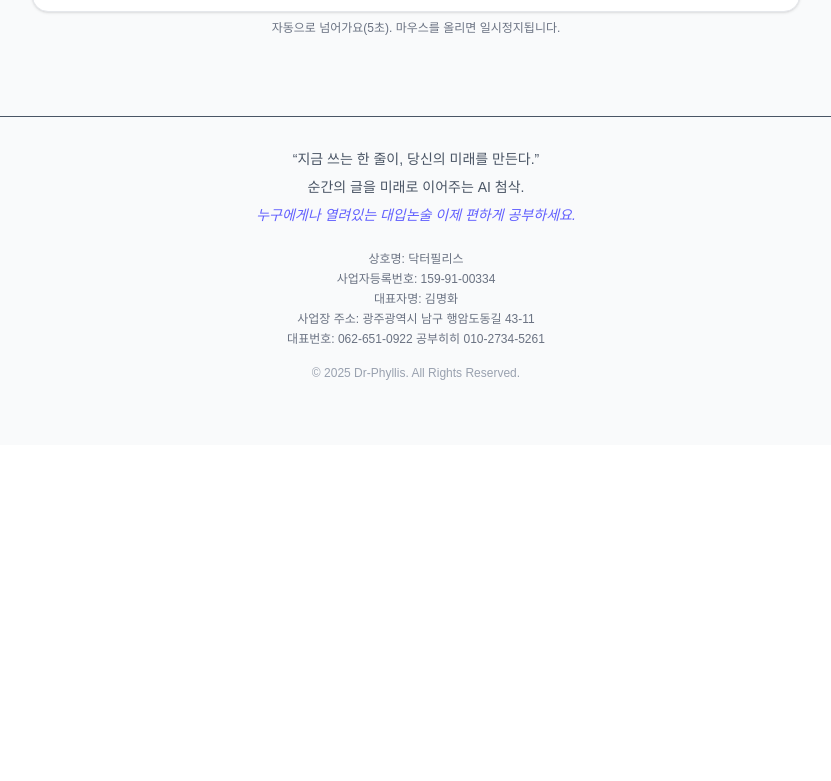
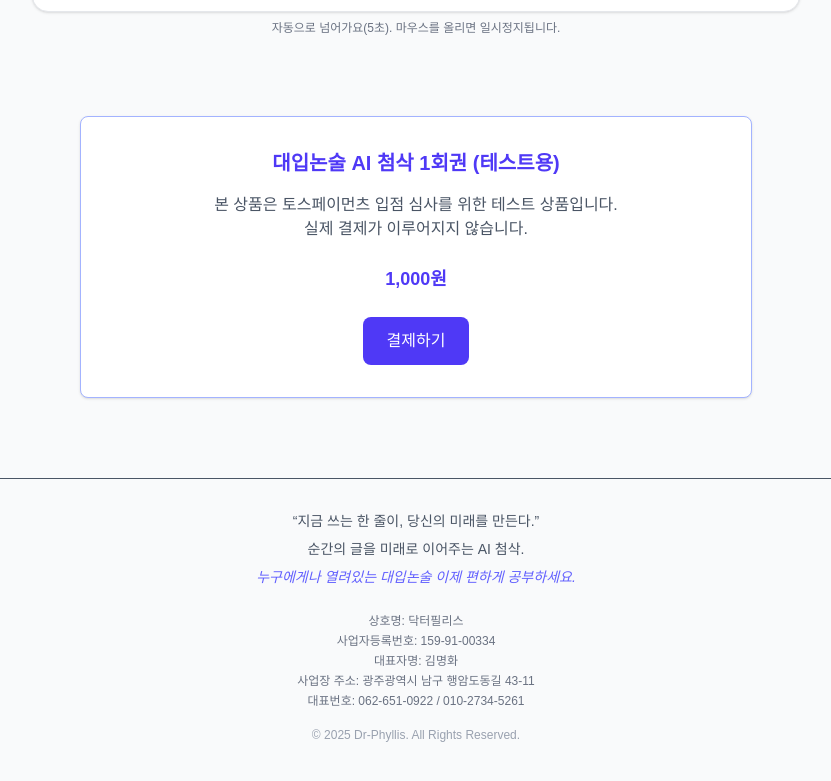
Before and after one commit to SHTH-AGI-LAB/shth-essay, a Next.js app: page / in a window 1280 px wide. Shown: the part 1295-2076 px from the top of the page, without its empty margins (224-1055 px from the left). Before the commit the page ends 1740 px from the top, so only its background shows below. Built offline with nearby package versions, Linux system fonts and the light colour scheme; no server answers.

Commit message:
feat: add Toss PayButton and test product section

```diff
--- a/src/app/page.tsx
+++ b/src/app/page.tsx
@@ -1,7 +1,8 @@
 // app/page.tsx
 import Link from "next/link";
-import Image from "next/image"; // ✅ next/image 추가
+import Image from "next/image";
 import Testimonials from "@/components/Testimonials";
+import PayButton from "@/components/PayButton";
 
 const UNIVERSITIES = [
   { name: "가톨릭대", slug: "catholic" },
@@ -64,6 +65,28 @@ export default function Home() {
         {/* 후기 슬라이드 */}
         <Testimonials />
 
+        {/* 테스트 상품 (토스 심사용) */}
+        <section className="mt-20 max-w-2xl mx-auto rounded-lg bg-white shadow p-8 text-center border border-indigo-300">
+          <h2 className="text-xl font-bold text-gray-900 mb-4 text-indigo-600">
+            대입논술 AI 첨삭 1회권 (테스트용)
+          </h2>
+          <p className="text-gray-600 mb-6">
+            본 상품은 토스페이먼츠 입점 심사를 위한 테스트 상품입니다.<br />
+            실제 결제가 이루어지지 않습니다.
+          </p>
+
+          {/* 가격 표시 */}
+          <div className="text-lg font-semibold text-indigo-600 mb-6">
+            1,000원
+          </div>
+
+          {/* 결제 버튼 */}
+          <PayButton
+            amount={1000}
+            orderName="대입논술 AI 첨삭 1회권 (테스트)"
+          />
+        </section>
+
         {/* 푸터 */}
         <footer className="mt-20 border-t pt-8 text-center text-gray-600 text-sm">
           <p className="mb-2">
@@ -82,14 +105,13 @@ export default function Home() {
             <p>사업자등록번호: 159-91-00334</p>
             <p>대표자명: 김명화</p>
             <p>사업장 주소: 광주광역시 남구 행암도동길 43-11</p>
-    <p>대표번호: 062-651-0922 공부히히 010-2734-5261</p>
+            <p>대표번호: 062-651-0922 / 010-2734-5261</p>
           </div>
 
           <div className="mt-4 text-xs text-gray-400">
             © 2025 Dr-Phyllis. All Rights Reserved.
           </div>
         </footer>
-
       </div>
     </main>
   );
--- /dev/null
+++ b/src/components/PayButton.tsx
@@ -0,0 +1,34 @@
+"use client";
+import { loadTossPayments } from "@tosspayments/payment-sdk";
+
+type Props = {
+  amount: number;
+  orderName: string;
+};
+
+export default function PayButton({ amount, orderName }: Props) {
+  const onClick = async () => {
+    const tossPayments = await loadTossPayments(
+      process.env.NEXT_PUBLIC_TOSS_CLIENT_KEY as string
+    );
+
+    const orderId = `order-${Date.now()}`;
+
+    await tossPayments.requestPayment("카드", {
+      amount,
+      orderId,
+      orderName,
+      successUrl: `${window.location.origin}/pay/success`,
+      failUrl: `${window.location.origin}/pay/fail`,
+    });
+  };
+
+  return (
+    <button
+      onClick={onClick}
+      className="px-6 py-3 bg-indigo-600 text-white rounded-lg hover:bg-indigo-700 transition"
+    >
+      결제하기
+    </button>
+  );
+}
```
Lines whose indentation alone changed are shown as unchanged.
